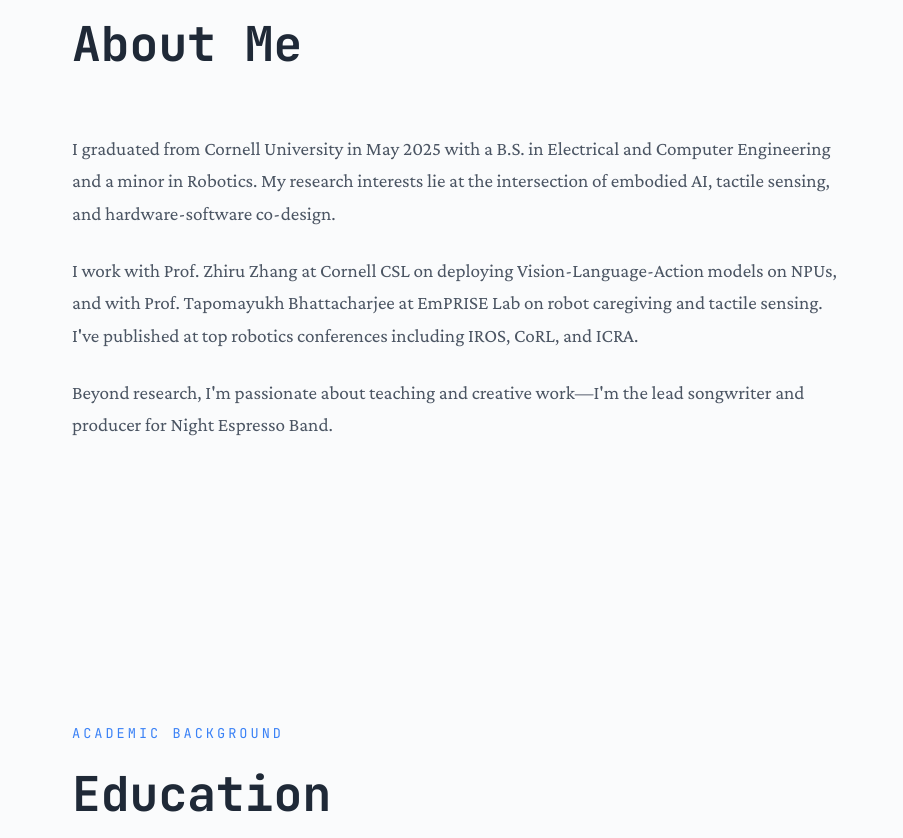
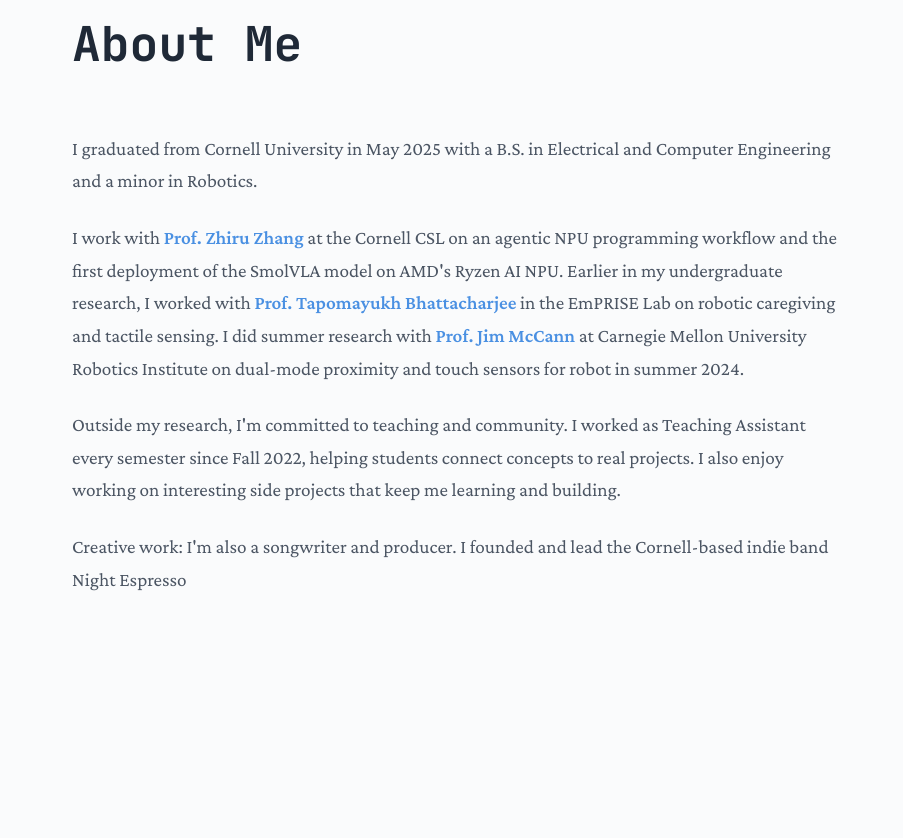
Before and after one commit to jessiliu0319-dev/xiaoyu-portfolio, a plain HTML site: page index.html in a window 1280 px wide. Shown: the part 956-1794 px from the top of the page, 0-903 px from the left. Drawn offline with nearby package versions, Linux system fonts and the light colour scheme.

Commit message:
fixed html

```diff
--- a/index.html
+++ b/index.html
@@ -1067,7 +1067,7 @@
             <ul>
                 <li><a href="#about">About</a></li>
                 <li><a href="#education">Education</a></li>
-                <li><a href="#research">Research</a></li>
+                <!-- <li><a href="#research">Research</a></li> -->
                 <li><a href="#publications">Publications</a></li>
                 <li><a href="#projects">Projects</a></li>
                 <li><a href="#awards">Awards</a></li>
@@ -1085,7 +1085,7 @@
                     Electrical & Computer Engineering | Cornell University
                 </div>
                 <p class="hero-description">
-                    I'm actively seeking PhD positions starting Fall 2026 in robotics, embodied AI, and computer architecture. My research interests lie at the intersection of hardware and AI—including accelerator design, edge deployment of large models, and physically intelligent systems.
+                    I'm actively seeking PhD positions starting Fall 2026. My research interests lie at the intersection of robotics and computer architecture -- including design of intelligent physical systems, edge AI, and software-hardware codesign.
                 </p>
                 <p class="hero-description">
                     Feel free to reach out to discuss research opportunities or collaborations.
@@ -1148,16 +1148,25 @@
                 <div class="about-text">
                     <p>
                         I graduated from Cornell University in May 2025 with a B.S. in Electrical and Computer Engineering
-                        and a minor in Robotics. My research interests lie at the intersection of embodied AI, tactile sensing,
-                        and hardware-software co-design.
+                        and a minor in Robotics.
                     </p>
                     <p>
-                        I work with Prof. Zhiru Zhang at Cornell CSL on deploying Vision-Language-Action models on NPUs,
-                        and with Prof. Tapomayukh Bhattacharjee at EmPRISE Lab on robot caregiving and tactile sensing.
-                        I've published at top robotics conferences including IROS, CoRL, and ICRA.
+                        I work with
+                        <a href="https://www.csl.cornell.edu/~zhiruz/" target="_blank" style="color:#4A90E2; text-decoration:none;"><strong>Prof. Zhiru Zhang</strong></a>
+                        at the Cornell CSL on an agentic NPU programming workflow and the first deployment of the SmolVLA model on AMD's Ryzen AI NPU.
+                        Earlier in my undergraduate research, I worked with
+                        <a href="https://sites.google.com/site/tapomayukh" target="_blank" style="color:#4A90E2; text-decoration:none;"><strong>Prof. Tapomayukh Bhattacharjee</strong></a>
+                        in the EmPRISE Lab on robotic caregiving and tactile sensing.
+                        I did summer research with
+                        <a href="https://www.cs.cmu.edu/~jmccann/" target="_blank" style="color:#4A90E2; text-decoration:none;"><strong>Prof. Jim McCann</strong></a>
+                        at Carnegie Mellon University Robotics Institute on dual-mode proximity and touch sensors for robot in summer 2024.
                     </p>
                     <p>
-                        Beyond research, I'm passionate about teaching and creative work—I'm the lead songwriter and producer for Night Espresso Band.
+                        Outside my research, I'm committed to teaching and community. I worked as Teaching Assistant every semester since Fall 2022, helping students connect concepts to real projects.
+                        I also enjoy working on interesting side projects that keep me learning and building.
+                    </p>
+                    <p>
+                        Creative work: I'm also a songwriter and producer. I founded and lead the Cornell-based indie band Night Espresso
                     </p>
                 </div>
                 <div class="profile-photo-container">
@@ -1190,17 +1199,17 @@
         </div>
     </section>
 
-    <section id="research">
+    <!-- <section id="research">
         <div class="container">
-            <div class="section-label">Current Work</div>
-            <h2 class="section-title">Research Summary</h2>
+            <div class="section-label">Research Experience</div>
+            <h2 class="section-title">Work Summary</h2>
             <div class="research-grid">
                 <div class="research-card fade-in">
                     <div class="research-header">
-                        <h3 class="research-title">Deployment of Vision-Language-Action Models on NPUs</h3>
+                        <h3 class="research-title">Deployment of Vision-Language-Action Model on NPUs</h3>
                     </div>
                     <div class="research-description">
-                        <p>This project studies how vision-language-action (VLA) models can be restructured to run efficiently on neural processing units, using smolVLA as a concrete case. It focuses on the hardware–model–compiler interface: how vision backbones, transformer layers, and action heads must be decomposed into kernels and dataflows that match AI Engine constraints, and what this reveals about performance bottlenecks and scalability for embodied AI at the edge.</p>
+                        <p>At Zhang Lab, I worked on making embodied-AI models more efficient by exploring how vision-language-action systems can run on low-power NPUs. I built core model components, analyzed performance bottlenecks, and studied how software–hardware co-design can improve real-time robot intelligence on edge devices.</p>
                     </div>
                 </div>
 
@@ -1232,7 +1241,7 @@
                 </div>
             </div>
         </div>
-    </section>
+    </section> -->
 
     <section id="publications">
         <div class="container">
@@ -1337,14 +1346,14 @@
                         <div class="project-description">
                             Developed a home automation system using computer vision for intuitive hand gesture control. Fine-tuned a hand-tracking pipeline using OpenCV and MediaPipe, then integrated it with a user-friendly interface while solving Raspberry Pi compatibility challenges for seamless deployment.
                         </div>
-                        <div class="project-skills">
+                        <!-- <div class="project-skills">
                             <div class="project-skills-label">Skills & Tools</div>
                             <div class="project-skills-list">
                                 <span class="skill-tag">Python</span>
                                 <span class="skill-tag">Embedded Linux</span>
                                 <span class="skill-tag">Embedded Systems</span>
                             </div>
-                        </div>
+                        </div> -->
                     </div>
                 </a>
 
@@ -1358,7 +1367,7 @@
                         <div class="project-description">
                             Created a Raspberry Pi Pico-based music device for real-time audio recording, looping, and playback. Designed custom analog circuitry for noise elimination and signal amplification, and engineered a sophisticated interface pipeline for precise input detection and state management.
                         </div>
-                        <div class="project-skills">
+                        <!-- <div class="project-skills">
                             <div class="project-skills-label">Skills & Tools</div>
                             <div class="project-skills-list">
                                 <span class="skill-tag">C</span>
@@ -1367,7 +1376,7 @@
                                 <span class="skill-tag">LTspice</span>
                                 <span class="skill-tag">Soldering</span>
                             </div>
-                        </div>
+                        </div> -->
                     </div>
                 </a>
 
@@ -1381,7 +1390,7 @@
                         <div class="project-description">
                             Built a smart sensing glove that translates hand gestures into English words and numerical values. Developed the complete sensor architecture and gesture recognition algorithm from scratch. The project ranked in the top 10 out of 80 teams in the final showcase competition.
                         </div>
-                        <div class="project-skills">
+                        <!-- <div class="project-skills">
                             <div class="project-skills-label">Skills & Tools</div>
                             <div class="project-skills-list">
                                 <span class="skill-tag">C++</span>
@@ -1389,7 +1398,7 @@
                                 <span class="skill-tag">3D Printing</span>
                                 <span class="skill-tag">Soldering</span>
                             </div>
-                        </div>
+                        </div> -->
                     </div>
                 </a>
 
@@ -1403,7 +1412,7 @@
                         <div class="project-description">
                             Designed and built an autonomous maze-navigating robot featuring wireless communication and audio processing capabilities. Implemented depth-first search navigation, PID control for precise movement, FFT analysis for audio detection, and RF communication for remote operation. Ranked 1st out of 20 teams in the final competition.
                         </div>
-                        <div class="project-skills">
+                        <!-- <div class="project-skills">
                             <div class="project-skills-label">Skills & Tools</div>
                             <div class="project-skills-list">
                                 <span class="skill-tag">C</span>
@@ -1415,7 +1424,7 @@
                                 <span class="skill-tag">3D Printing</span>
                                 <span class="skill-tag">Laser Cutting</span>
                             </div>
-                        </div>
+                        </div> -->
                     </div>
                 </a>
             </div>
```
